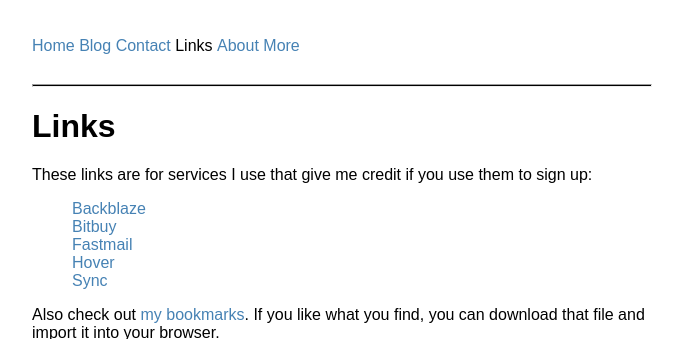
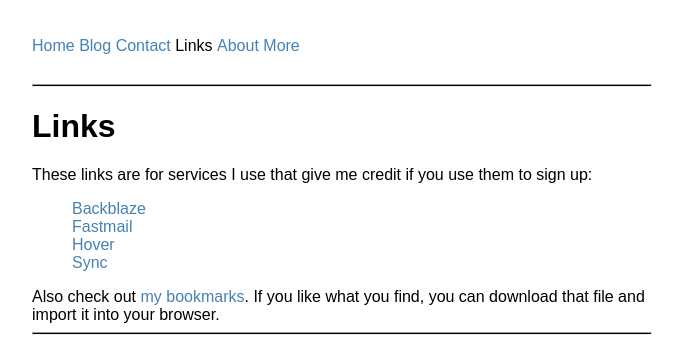
Before and after one commit to jacobpledger/website, a Jekyll site: the page built from links.html, in a window 1280 px wide, cut to the strip 0-339 px from the top of the page. Shown: the whole strip, without its empty margins (298-981 px from the left). Built offline with Jekyll 4.4.1, drawn with Linux system fonts in a browser that asks for light colours.

Commit message:
Remove Bitbuy affiliate link

```diff
--- a/_includes/affiliates.html
+++ b/_includes/affiliates.html
@@ -1,7 +1,6 @@
 <div class="affiliates">
     <ul>
         <li><a href="https://secure.backblaze.com/r/01nknw">Backblaze</a></li>
-        <li><a href="https://bitbuy.ca/sign-up?c=M5BTA6ZQ1">Bitbuy</a></li>
         <li><a href="https://www.fastmail.com/?STKI=16663481">Fastmail</a></li>
         <li><a href="https://hover.com/IFrLywlg">Hover</a></li>
         <li><a href="https://www.sync.com/?_sync_refer=12ca0da20">Sync</a></li>
```
